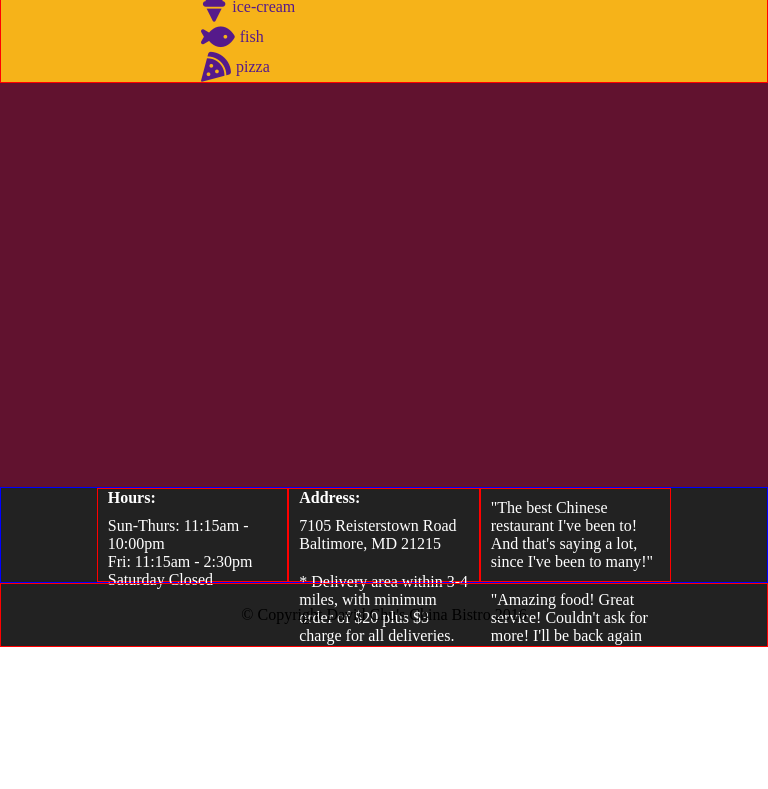
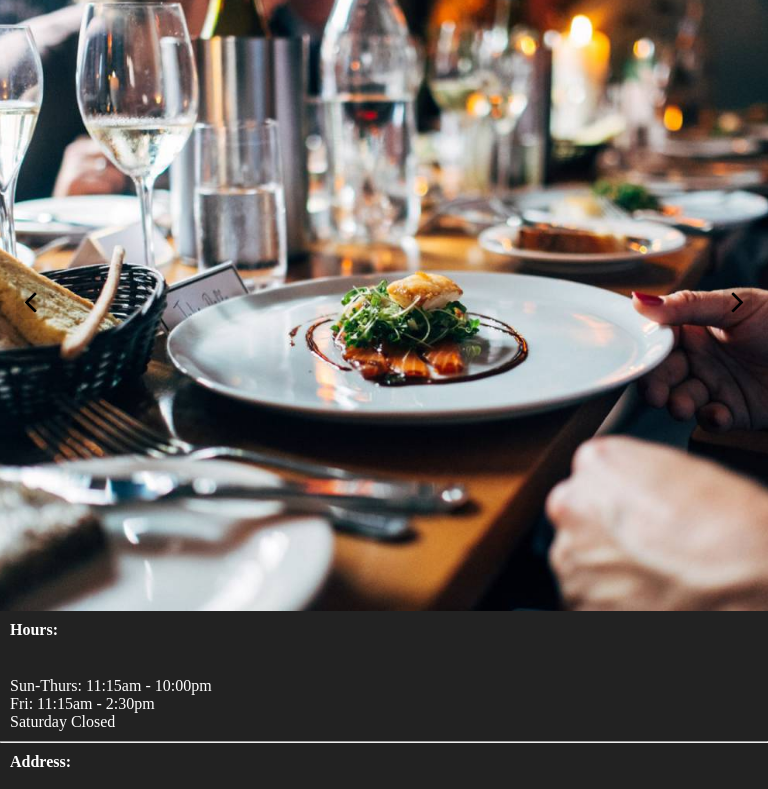
Before and after one commit to rufheart/week4, a plain HTML site: page index.html in a window 768 px wide. Shown: the part 129-918 px from the top of the page. Before the commit the page ends 802 px from the top, so only its background shows below. Drawn offline with Linux system fonts and the light colour scheme.

Commit message:
first commit

```diff
--- a/index.css
+++ b/index.css
@@ -34,7 +34,6 @@ html{
     width: 100px;
     height: 100px;
     border-radius: 50%;
-    border: 3px solid green;
 }
 .div-header-right{
     display: flex;
@@ -59,11 +58,11 @@ html{
 }
 .div-middle{
     background-color:#61122f;
-    height: 62%;
+    height: 646px;
 }
 .div-footer{
     background-color: #222222;
-    height: 20%
+    height: 202px
 }
 .container{
     display: flex;
@@ -73,12 +72,10 @@ html{
 .row{
     display: flex;
     justify-content: center;
-    border: 1px solid blue;
-    height: 60%;
+    height: 80%;
 }
 .row>section{
     width: 25%;
-    border: 1px solid red;
     color: white;
     >span{
         font-weight: bold;
@@ -91,13 +88,67 @@ html{
     display: flex;
     justify-content: center;
     align-items: center;
-    border: 1px solid red;
     height: 40%;
+}
+.div-middle-seem{
+    display: flex;
+    align-items: center;
+    justify-content: center;
+    height: 100%;
+}
+.carousel{
+    width: 100vw;
+    height: 100%;
+    position: relative;
+}
+.slide{
+    position: absolute;
+    inset: 0;
+    opacity: 0;
+    transition: 200ms opacity ease-in-out;
+    transition-delay: 200ms;
+}
+.slide>img{
+    display: block;
+    width: 100%;
+    height: 100%;
+    object-fit: cover;
+    object-position: center;
+}
+.slide[data-active]{
+    opacity: 1;
+    transition-delay: 0;
+}
+.carousel>button{
+    position: absolute;
+    display: flex;
+    z-index: 2;
+    background: none;
+    border: none;
+    font-size: 4rem;
+    top: 50%;
+    transform: translateY(-50%);
+    cursor: pointer;
+    border-radius: .25rem;
+    padding: 0 .5rem;
+    background-color: rgba(0, 0, 0, .1);
+}
+.carousel>button:hover{
+    color: white;
+}
+.carousel>button.left{
+    left: 1rem;
+}
+.carousel>button.right{
+    right: 1rem;
 }
 @media(min-width:1024px){
     .div-header-button{
         display: none;
     }
+}
+.div-middle-hidden{
+    display: none;
 }
 @media(min-width:768px) and (max-width:1023px){
     .div-header-button{
@@ -106,11 +157,9 @@ html{
     .div-header{
         justify-content: left;
         height: 30vh;
-        border: 1px solid red;
     }
     .div-header-left{
         min-width: 50%;
-        border: 1px solid red;
         width: 30%;
     }
 
@@ -122,27 +171,29 @@ html{
     }
     .div-header-left{
         min-width: 50%;
-        border: 1px solid red;
         width: 30%;
-    }
-    .div-middle-hidden{
-        border: 1px solid red;
-        display: flex;
-        flex-direction: column;
     }
     .div-header-right{
         display: none;
     }
     .div-header-button{
         display: block;
+        width: 100%;
+        display: flex;
+        justify-content: right;
+    }
+    .div-header-button>button{
+        height:60px;
+        width: 60px;
     }
     .div-middle{
         display: flex;
         flex-direction: column;
-
+        height: 620px;
     }
     .div-middle-hidden{
         background-color: #f6b319;
+        border-top: 1px solid gray;
     }
     .div-middle-hidden>a{
         display: flex;
@@ -159,5 +210,24 @@ html{
         align-items: center;
         margin-left: 5px;
     }
+    .carousel{
+        height: 100%;
+    }
+    .div-footer{
+        height: 460px;
+    }
+    .row{
+        flex-direction: column;
+        height: 90%;
+        width: 100%;
+    }
+    .row>section{
+        display: flex;
+        flex-direction: column;
+        width: 100%;
 
+    }
+    .row>section>p{
+        width: 100%;
+    }
 }
--- a/index.html
+++ b/index.html
@@ -5,6 +5,7 @@
         <meta name="viewport" content="width=device-width, initial-scale=1.0">
         <link href="https://fonts.googleapis.com/icon?family=Material+Icons" rel="stylesheet">
         <link rel="stylesheet" href="https://cdnjs.cloudflare.com/ajax/libs/font-awesome/6.4.0/css/all.min.css">
+        <link rel="stylesheet" href="https://cdnjs.cloudflare.com/ajax/libs/font-awesome/4.7.0/css/font-awesome.min.css">
         <link rel="stylesheet" href="index.css">
         <title>Document</title>
     </head>
@@ -27,13 +28,22 @@
                 </div>
             </div>
             <div class="div-middle">
-                <div class="div-middle-hidden">
+                <div class="div-middle-hidden" style="display: none;">
                     <a href=""><i class="fa-solid fa-ice-cream" style="font-size:30px"></i><span href="">ice-cream</span></a>
                     <a href=""><i class="fa-solid fa-fish" style="font-size:30px"></i><span href="">fish</span></a>
                     <a href=""><i class="fa-solid fa-pizza-slice" style="font-size:30px"></i><span href="">pizza</span></a>
                 </div>
                 <div class="div-middle-seem">
-
+                    <div class="carousel" data-carousel>
+                        <button class="left" onclick="Left()" data-carousel-button="prev"><i class="fa fa-angle-left" style="font-size:36px"></i></button>
+                        <ul data-slides>
+                            <li class="slide" data-active><img src="media/gallery00.jpg" alt=""></li>
+                            <li class="slide"><img src="media/gallery02.jpg" alt=""></li>
+                            <li class="slide"><img src="media/gallery03.jpg" alt=""></li>
+                            <li class="slide"><img src="media/gallery05.jpg" alt=""></li>
+                        </ul>
+                        <button class="right" onclick="Right()" data-carousel-button="next"><i class="fa fa-angle-right" style="font-size:36px"></i></button>
+                    </div>
                 </div>
             </div>
             <div class="div-footer">
@@ -46,8 +56,8 @@
                             Fri: 11:15am - 2:30pm<br>
                             Saturday Closed
                         </p>
-                        <!-- <hr class="visible-xs"> -->
                       </section>
+                      <hr>
                       <section id="address" class="col-sm-4">
                         <span>Address:</span><br>
                         <p>
@@ -57,10 +67,13 @@
                         <p>* Delivery area within 3-4 miles, with minimum order of $20 plus $3 charge for all deliveries.</p>
                         <!-- <hr class="visible-xs"> -->
                       </section>
+                      <hr>
                       <section id="testimonials" class="col-sm-4">
+                        <span></span>
                         <p>"The best Chinese restaurant I've been to! And that's saying a lot, since I've been to many!"</p>
                         <p>"Amazing food! Great service! Couldn't ask for more! I'll be back again and again!"</p>
                       </section>
+                      <hr>
                     </div>
                     <div class="text-center">&copy; Copyright David Chu's China Bistro 2016</div>
                 </div>
--- a/index.js
+++ b/index.js
@@ -0,0 +1,38 @@
+let divi = document.getElementsByClassName('div-middle-hidden')[0];
+
+function Change(){
+    if(divi.style.display=='none'){
+        divi.style.display='block'
+    }
+    else{
+        divi.style.display='none'
+    }
+}
+
+function checkWidth() {
+    var viewportWidth = window.innerWidth;
+    if (viewportWidth == 1024) {
+        divi.style.display = 'none'
+    }
+    else{
+        divi.style.display = 'none'
+    }
+  }
+
+checkWidth();
+window.addEventListener('resize', checkWidth);
+
+let buttons = document.querySelectorAll("[data-carousel-button]")
+
+buttons.forEach(button =>{
+    button.addEventListener("click", ()=>{
+        const offset = button.dataset.carouselButton === "next" ? 1: -1
+        const slides = button.closest("[data-carousel]").querySelector("[data-slides]")
+        const activeSlide = slides.querySelector("[data-active]")
+        let newIndex = [...slides.children].indexOf(activeSlide)+offset
+        if(newIndex<0) newIndex = slides.children.length-1
+        if(newIndex>=slides.children.length) newIndex = 0
+        slides.children[newIndex].dataset.active = true
+        delete activeSlide.dataset.active
+    })
+})
```
Also changed, not shown: media/gallery00.jpg (added), media/gallery02.jpg (added), media/gallery03.jpg (added), media/gallery05.jpg (added).
